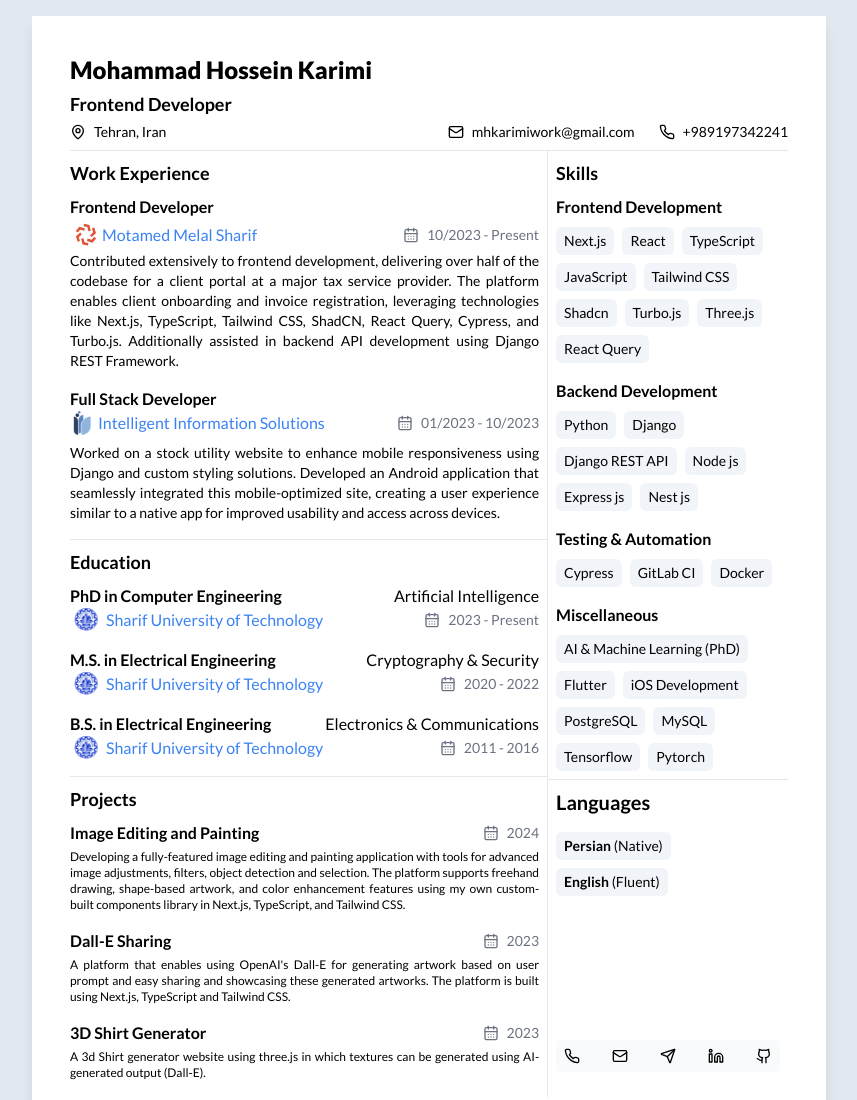
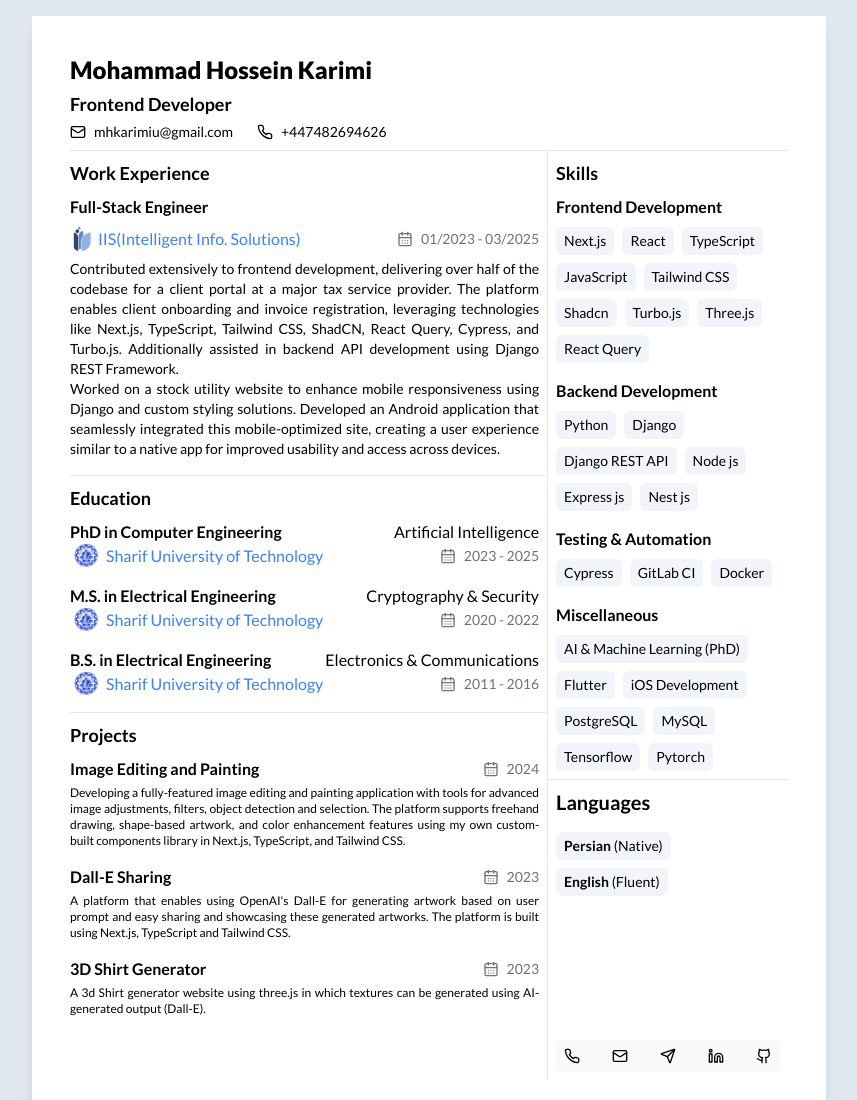
Before and after one commit to karimimh/karimimh.github.io, a plain HTML site: page index.html in a window 1280 px wide. Shown: the top 1100 px of the page, without its empty margins (211-1068 px from the left). Drawn offline with Linux system fonts and the light colour scheme.

Commit message:
#3 update to the content of resume

```diff
--- a/index.html
+++ b/index.html
@@ -28,7 +28,7 @@
         <address
           class="not-italic flex flex-col sm:flex-row items-start sm:items-center w-full gap-2 sm:gap-6 text-sm"
         >
-          <a
+          <!-- <a
             class="hover:underline flex-1"
             href="https://www.google.com/maps/place/Tehran,+Iran"
             target="_blank"
@@ -53,8 +53,8 @@
               </svg>
               Tehran, Iran
             </div></a
-          >
-          <a class="hover:underline" href="mailto:mhkarimiwork@gmail.com"
+          > -->
+          <a class="hover:underline" href="mailto:mhkarimiu@gmail.com"
             ><div class="flex items-center justify-between gap-2">
               <svg
                 xmlns="http://www.w3.org/2000/svg"
@@ -70,10 +70,10 @@
               >
                 <rect width="20" height="16" x="2" y="4" rx="2" />
                 <path d="m22 7-8.97 5.7a1.94 1.94 0 0 1-2.06 0L2 7" /></svg
-              >mhkarimiwork@gmail.com
+              >mhkarimiu@gmail.com
             </div></a
           >
-          <a class="hover:underline" href="tel:+989197342241">
+          <a class="hover:underline" href="tel:+447482694626">
             <div class="flex items-center justify-between gap-2">
               <svg
                 xmlns="http://www.w3.org/2000/svg"
@@ -90,7 +90,7 @@
                 <path
                   d="M22 16.92v3a2 2 0 0 1-2.18 2 19.79 19.79 0 0 1-8.63-3.07 19.5 19.5 0 0 1-6-6 19.79 19.79 0 0 1-3.07-8.67A2 2 0 0 1 4.11 2h3a2 2 0 0 1 2 1.72 12.84 12.84 0 0 0 .7 2.81 2 2 0 0 1-.45 2.11L8.09 9.91a16 16 0 0 0 6 6l1.27-1.27a2 2 0 0 1 2.11-.45 12.84 12.84 0 0 0 2.81.7A2 2 0 0 1 22 16.92z"
                 /></svg
-              >+989197342241
+              >+447482694626
             </div></a
           >
         </address>
@@ -101,47 +101,20 @@
             <h3 class="font-bold text-lg">Work Experience</h3>
             <article class="py-2">
               <h4 class="text-sm sm:text-base font-semibold">
-                Frontend Developer
+                Full-Stack Engineer
               </h4>
               <div
-                class="flex flex-row items-center justify-between gap-0 sm:gap-6 text-base"
+                class="flex flex-row items-center justify-between gap-0 sm:gap-6 text-base my-2"
               >
-                <div class="flex items-center">
-                  <svg
-                    width="32"
-                    height="32"
-                    viewBox="0 0 36 36"
-                    xmlns="http://www.w3.org/2000/svg"
-                  >
-                    <g id="rotating-elements">
-                      <path
-                        d="M15.2059 21.5806L12.5083 22.2428L14.0375 28.7291L20.0655 29.9032L20.5856 27.1223L16.3158 26.2909L15.2059 21.5806Z"
-                        fill="#E15337"
-                      />
-                      <path
-                        d="M29.3653 21.9141L27.2653 20.0639L24.4246 23.4211L19.8721 22.0474L19.0854 24.7626L25.355 26.6542L29.3653 21.9141Z"
-                        fill="#E15337"
-                      />
-                      <path
-                        d="M27.2342 9.7012L24.6141 10.6318L26.0431 14.8205L22.6006 18.1571L24.5115 20.21L29.2518 15.6154L27.2342 9.7012Z"
-                        fill="#E15337"
-                      />
-                      <path
-                        d="M21.8327 6.65128L15.8047 5.4772L15.2847 8.25809L19.5544 9.08949L20.6644 13.8004L23.362 13.1376L21.8327 6.65128Z"
-                        fill="#E15337"
-                      />
-                      <path
-                        d="M16.7852 10.6178L10.5157 8.72617L6.50537 13.4669L8.60536 15.3165L11.4461 11.9593L15.9986 13.333L16.7852 10.6178Z"
-                        fill="#E15337"
-                      />
-                      <path
-                        d="M11.358 15.1704L6.61768 19.7651L8.63536 25.6799L11.2554 24.7486L9.82641 20.56L13.2683 17.2234L11.358 15.1704Z"
-                        fill="#E15337"
-                      />
-                    </g>
-                  </svg>
+                <div class="flex items-center gap-1">
+                  <img
+                    alt="Sharif iis logo"
+                    src="./assets/iis.png"
+                    width="24"
+                    height="24"
+                  />
                   <h5 class="text-blue-500 text-sm sm:text-base">
-                    Motamed Melal Sharif
+                    IIS(Intelligent Info. Solutions)
                   </h5>
                 </div>
                 <div class="flex items-center gap-2 text-gray-500">
@@ -168,7 +141,7 @@
                     <path d="M12 18h.01" />
                     <path d="M16 18h.01" />
                   </svg>
-                  <p class="text-xs sm:text-sm">10/2023 - Present</p>
+                  <p class="text-[0.8rem] sm:text-sm">01/2023 - 03/2025</p>
                 </div>
               </div>
               <p class="text-sm text-justify">
@@ -180,53 +153,7 @@
                 Additionally assisted in backend API development using Django
                 REST Framework.
               </p>
-            </article>
-            <article class="py-2">
-              <h4 class="text-sm sm:text-base font-semibold">
-                Full Stack Developer
-              </h4>
-              <div
-                class="flex flex-row items-center justify-between gap-0 sm:gap-6 text-base mb-2"
-              >
-                <div class="flex items-center gap-1">
-                  <img
-                    alt="Sharif iis logo"
-                    src="./assets/iis.png"
-                    width="24"
-                    height="24"
-                  />
-                  <h5 class="text-blue-500 text-sm sm:text-base">
-                    Intelligent Information Solutions
-                  </h5>
-                </div>
-                <div class="flex items-center gap-2 text-gray-500">
-                  <svg
-                    xmlns="http://www.w3.org/2000/svg"
-                    width="16"
-                    height="16"
-                    viewBox="0 0 24 24"
-                    fill="none"
-                    stroke="currentColor"
-                    stroke-width="2"
-                    stroke-linecap="round"
-                    stroke-linejoin="round"
-                    class="lucide lucide-calendar-days hidden sm:block"
-                  >
-                    <path d="M8 2v4" />
-                    <path d="M16 2v4" />
-                    <rect width="18" height="18" x="3" y="4" rx="2" />
-                    <path d="M3 10h18" />
-                    <path d="M8 14h.01" />
-                    <path d="M12 14h.01" />
-                    <path d="M16 14h.01" />
-                    <path d="M8 18h.01" />
-                    <path d="M12 18h.01" />
-                    <path d="M16 18h.01" />
-                  </svg>
-                  <p class="text-[0.8rem] sm:text-sm">01/2023 - 10/2023</p>
-                </div>
-              </div>
-              <p class="text-sm text-justify">
+              <p class="mt-2 text-sm text-justify">
                 Worked on a stock utility website to enhance mobile
                 responsiveness using Django and custom styling solutions.
                 Developed an Android application that seamlessly integrated this
@@ -282,7 +209,7 @@
                     <path d="M12 18h.01" />
                     <path d="M16 18h.01" />
                   </svg>
-                  <p class="text-[0.8rem] sm:text-sm">2023 - Present</p>
+                  <p class="text-[0.8rem] sm:text-sm">2023 - 2025</p>
                 </div>
               </div>
             </article>
```
Also changed, not shown: style.css.
